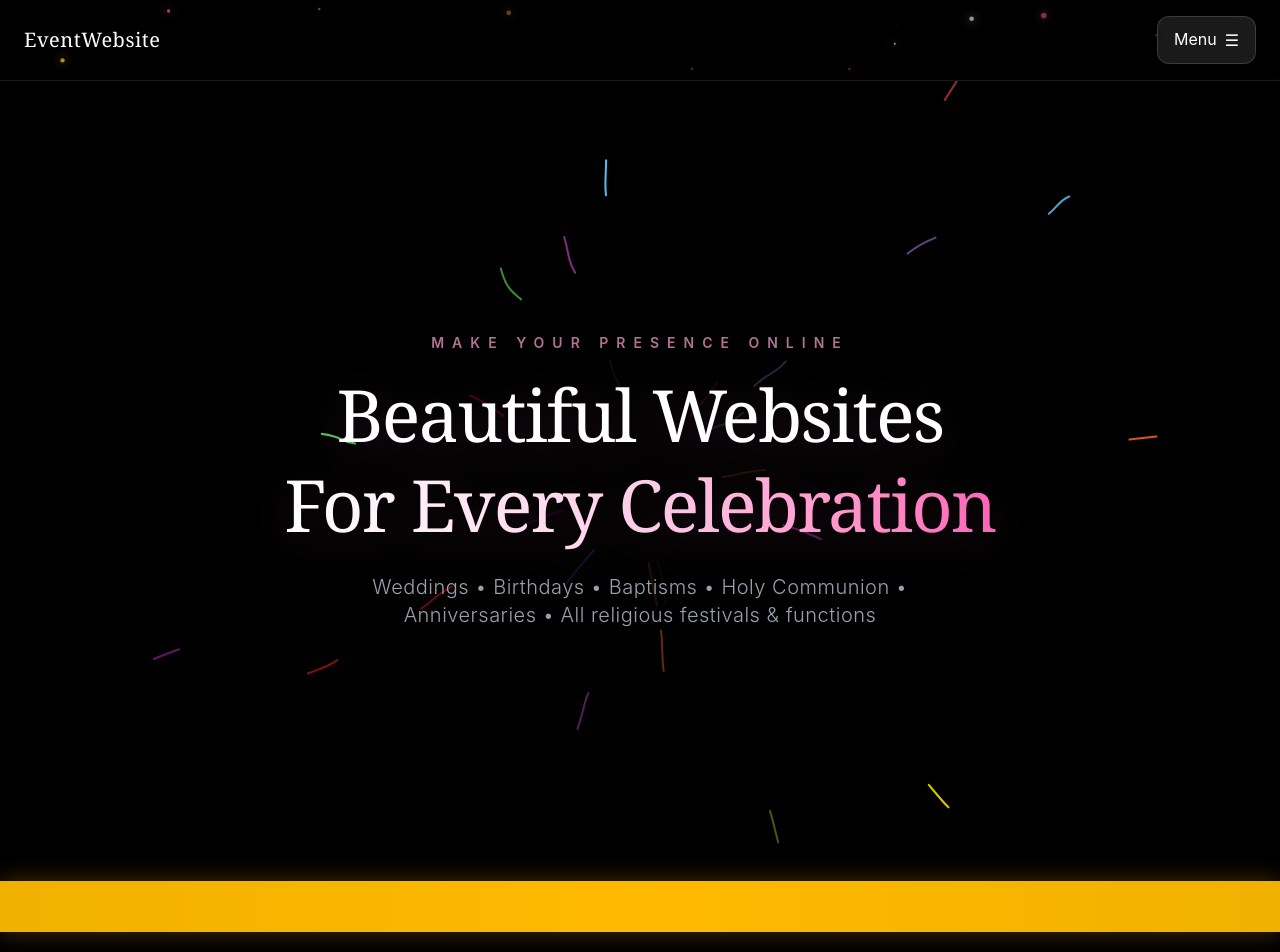
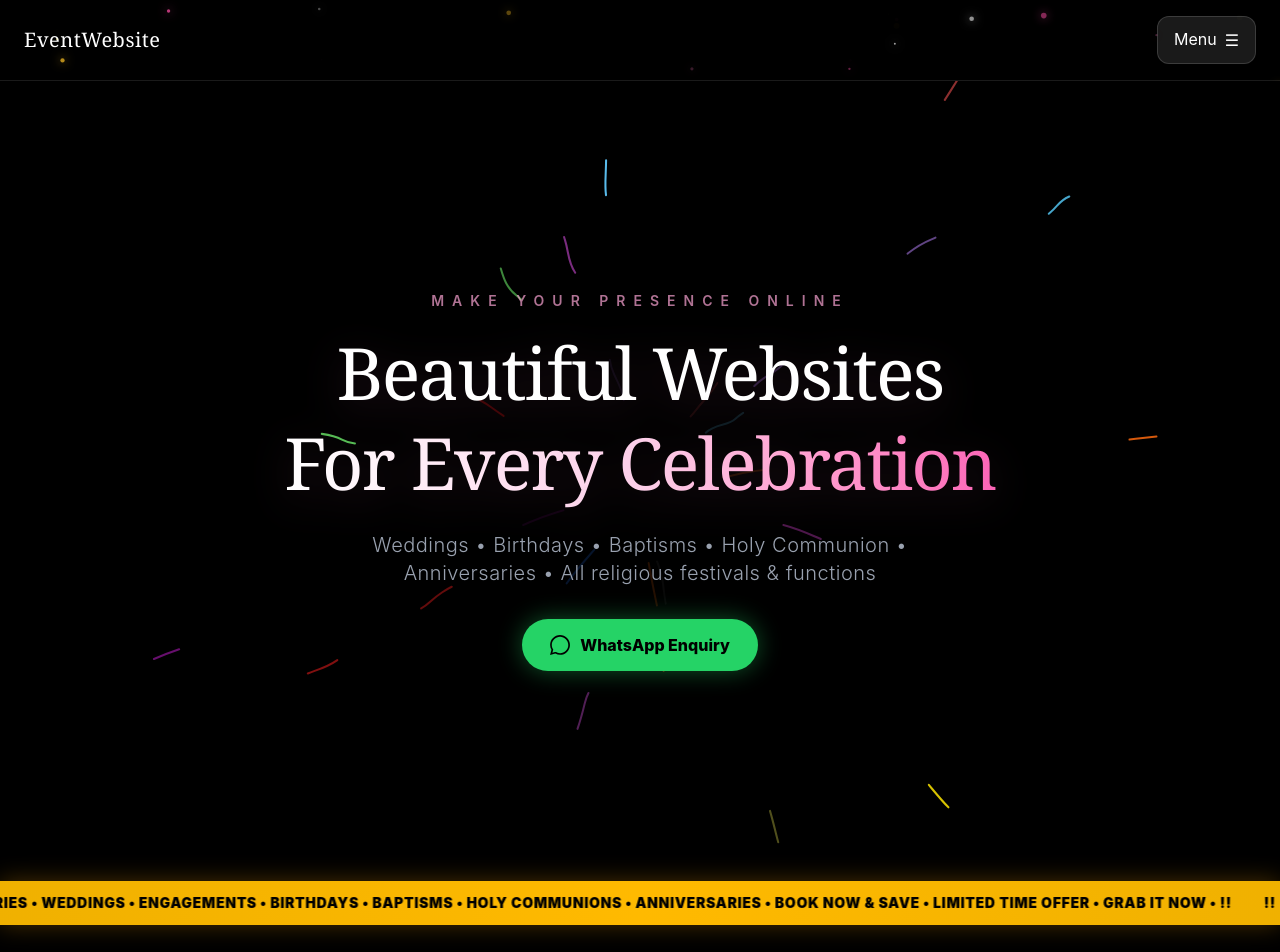
Before and after one commit to ELDRIN23/event-website, a React (Vite) app: page / in a window 1280 px wide. Shown: the top 952 px of the page. Built offline with nearby package versions, Linux system fonts and the light colour scheme.

Commit message:
updated app.jsx bg animation

```diff
--- a/src/App.jsx
+++ b/src/App.jsx
@@ -170,12 +170,29 @@ export default function App() {
     },
   ];
 
+  const launchOfferText =
+    "!! 🎉 LAUNCH OFFER — GET 10% OFF ON ALL EVENT WEBSITE CATEGORIES • WEDDINGS • ENGAGEMENTS • BIRTHDAYS • BAPTISMS • HOLY COMMUNIONS • ANNIVERSARIES • BOOK NOW & SAVE • LIMITED TIME OFFER • GRAB IT NOW • !!";
+
   return (
     <div className="bg-[#000000] text-white min-h-screen relative selection:bg-pink-500 selection:text-black overflow-x-hidden">
-      {/* GLOBAL BACKGROUND PARTICLES (Fixed in background, hidden under Hero due to solid bg) */}
+      {/* CSS KEYFRAMES FOR HARDWARE-ACCELERATED MOBILE MARQUEE */}
+      <style>{`
+        @keyframes smoothMarquee {
+          0% { transform: translate3d(0, 0, 0); }
+          100% { transform: translate3d(-50%, 0, 0); }
+        }
+        .animate-smooth-marquee {
+          display: flex;
+          width: max-content;
+          will-change: transform;
+          animation: smoothMarquee 22s linear infinite;
+        }
+      `}</style>
+
+      {/* GLOBAL BACKGROUND PARTICLES */}
       <BackgroundParticlesCanvas />
 
-      {/* HERO SECTION ONLY WITH BACKGROUND LINES & SOLID BG (NO PARTICLES HERE) */}
+      {/* HERO SECTION WITH WHATSAPP CTA */}
       <div className="relative z-10 bg-[#000000] w-full">
         <BackgroundLines className="min-h-[80vh] md:min-h-[85vh] bg-[#000000] w-full flex items-center justify-center">
           <section className="min-h-[80vh] md:min-h-[85vh] flex items-center justify-center text-center px-4 sm:px-6 py-12 md:py-20 relative z-10 w-full">
@@ -192,29 +209,55 @@ export default function App() {
                 </span>
               </h1>
 
-              <p className="text-gray-400 text-sm sm:text-base md:text-xl font-light tracking-wide max-w-2xl mx-auto px-2">
+              <p className="text-gray-400 text-sm sm:text-base md:text-xl font-light tracking-wide max-w-2xl mx-auto px-2 mb-8">
                 Weddings • Birthdays • Baptisms • Holy Communion • Anniversaries •
                 All religious festivals & functions
               </p>
+
+              {/* GREEN WHATSAPP HERO BUTTON WITH GUARANTEED BLACK TEXT */}
+              <div className="flex justify-center">
+                <a
+                  href="https://wa.me/919876543210"
+                  target="_blank"
+                  rel="noreferrer"
+                  style={{ color: "#000000" }}
+                  className="inline-flex items-center gap-2.5 bg-[#25D366] hover:bg-[#20ba5a] text-black font-extrabold px-7 py-3.5 rounded-full shadow-[0_0_25px_rgba(37,211,102,0.4)] hover:scale-105 transition-all duration-300 text-sm sm:text-base cursor-pointer"
+                >
+                  <svg
+                    className="w-5 h-5 fill-black text-black"
+                    viewBox="0 0 24 24"
+                  >
+                    <path d="M.057 24l1.687-6.163c-1.041-1.804-1.588-3.849-1.587-5.946.003-6.556 5.338-11.891 11.893-11.891 3.181.001 6.167 1.24 8.413 3.488 2.245 2.248 3.481 5.236 3.48 8.414-.003 6.557-5.338 11.892-11.893 11.892-1.99-.001-3.951-.5-5.688-1.448l-6.205 1.654zm6.597-3.807c1.676.995 3.276 1.591 5.392 1.592 5.448 0 9.886-4.434 9.889-9.885.002-5.462-4.415-9.89-9.881-9.892-5.452 0-9.887 4.434-9.889 9.884-.001 2.225.651 3.891 1.746 5.634l-.999 3.648 3.842-.981z" />
+                  </svg>
+                  <span style={{ color: "#000000" }} className="text-black font-extrabold">
+                    WhatsApp Enquiry
+                  </span>
+                </a>
+              </div>
             </div>
           </section>
         </BackgroundLines>
       </div>
 
-      {/* LAUNCH OFFER MARQUEE */}
-      <section className="bg-gradient-to-r from-yellow-500 via-amber-400 to-yellow-500 py-3 relative z-10 shadow-[0_0_25px_rgba(245,158,11,0.3)]">
-        <marquee
-          scrollamount="4"
-          className="text-black font-black uppercase text-xs md:text-sm tracking-wider"
-        >
-          !! 🎉 LAUNCH OFFER — GET 10% OFF ON ALL EVENT WEBSITE CATEGORIES •
-          WEDDINGS • ENGAGEMENTS • BIRTHDAYS • BAPTISMS • HOLY COMMUNIONS •
-          ANNIVERSARIES • BOOK NOW & SAVE • LIMITED TIME OFFER • GRAB IT NOW •
-          !!
-        </marquee>
+      {/* LAUNCH OFFER MARQUEE (GPU ACCELERATED, INSTANT START ON MOBILE) */}
+      <section className="bg-gradient-to-r from-yellow-500 via-amber-400 to-yellow-500 py-3 relative z-10 shadow-[0_0_25px_rgba(245,158,11,0.3)] overflow-hidden">
+        <div className="animate-smooth-marquee">
+          <span
+            style={{ color: "#000000" }}
+            className="text-black font-black uppercase text-xs md:text-sm tracking-wider whitespace-nowrap pr-8"
+          >
+            {launchOfferText}
+          </span>
+          <span
+            style={{ color: "#000000" }}
+            className="text-black font-black uppercase text-xs md:text-sm tracking-wider whitespace-nowrap pr-8"
+          >
+            {launchOfferText}
+          </span>
+        </div>
       </section>
 
-      {/* DEMO COLLECTIONS (PROPORTIONAL MOBILE RESPONSIVE CARDS) */}
+      {/* DEMO COLLECTIONS */}
       <section className="py-12 md:py-24 px-4 sm:px-6 md:px-16 relative z-10">
         <div className="text-center mb-8 md:mb-16">
           <p className="uppercase tracking-[4px] text-pink-300 text-xs font-semibold mb-2">
@@ -230,7 +273,6 @@ export default function App() {
               className="group [perspective:1000px] cursor-pointer"
             >
               <div className="bg-[#050505]/90 backdrop-blur-sm rounded-2xl sm:rounded-3xl overflow-hidden border border-white/10 transition-all duration-500 [transform-style:preserve-3d] group-hover:[transform:rotateX(8deg)_rotateY(-4deg)_translateZ(20px)] group-hover:border-pink-300/50 group-hover:shadow-[0_20px_50px_rgba(244,114,182,0.2)]">
-                {/* Responsive Aspect Ratio instead of overly tall fixed heights */}
                 <div className="overflow-hidden relative aspect-[16/10] sm:aspect-auto sm:h-64">
                   <img
                     src={item.image}
@@ -259,7 +301,7 @@ export default function App() {
         </div>
       </section>
 
-      {/* PRICING SECTION (TRANSPARENT BG - SHOWS PARTICLES) */}
+      {/* PRICING SECTION */}
       <section className="py-16 md:py-24 px-4 sm:px-6 relative z-10 border-t border-white/5">
         <div className="text-center mb-12 md:mb-16">
           <p className="uppercase tracking-[4px] text-pink-300 text-xs font-semibold mb-2">
@@ -296,7 +338,7 @@ export default function App() {
         </div>
       </section>
 
-      {/* PROCEDURE & TIMELINE SECTION (TRANSPARENT BG - SHOWS PARTICLES) */}
+      {/* PROCEDURE & TIMELINE SECTION */}
       <section className="py-16 md:py-24 px-4 sm:px-6 max-w-6xl mx-auto relative z-10 border-t border-white/5">
         <div className="text-center mb-12 md:mb-16">
           <p className="uppercase tracking-[4px] text-pink-300 text-xs font-semibold mb-2">
@@ -316,14 +358,12 @@ export default function App() {
               <li key={idx} className="group [perspective:1000px]">
                 {idx !== 0 && <hr className="bg-pink-300/20" />}
 
-                {/* Timeline Icon Node */}
                 <div className="timeline-middle z-10 my-4">
                   <div className="w-10 h-10 sm:w-12 sm:h-12 rounded-full bg-gradient-to-r from-pink-300 to-pink-500 text-black font-black flex items-center justify-center text-xs sm:text-sm shadow-[0_0_20px_rgba(244,114,182,0.5)] border-2 border-black group-hover:scale-125 transition-transform duration-300">
                     {step.step}
                   </div>
                 </div>
 
-                {/* Timeline Card Content */}
                 <div
                   className={`${
                     isEven
@@ -375,7 +415,7 @@ export default function App() {
         </div>
       </section>
 
-      {/* CONTACT SECTION */}
+      {/* CONTACT SECTION WITH WHATSAPP ENQUIRY */}
       <section className="py-16 md:py-24 text-center px-4 sm:px-6 relative z-10 border-t border-white/5">
         <h2 className="text-3xl md:text-5xl font-serif mb-4">
           Let's Build Something Beautiful
@@ -385,8 +425,16 @@ export default function App() {
           Contact us to start creating your custom event website.
         </p>
 
-        <a href="https://wa.me/919876543210" target="_blank" rel="noreferrer">
-          <button className="bg-gradient-to-r from-pink-200 to-pink-400 text-black px-8 sm:px-10 py-3 sm:py-4 rounded-full font-bold text-sm sm:text-base hover:scale-110 transition-transform duration-300 shadow-[0_0_30px_rgba(244,114,182,0.3)]">
+        <a
+          href="https://wa.me/919876543210"
+          target="_blank"
+          rel="noreferrer"
+          className="inline-block"
+        >
+          <button
+            style={{ color: "#000000" }}
+            className="bg-[#25D366] hover:bg-[#20ba5a] text-black px-8 sm:px-10 py-3 sm:py-4 rounded-full font-extrabold text-sm sm:text-base hover:scale-110 transition-transform duration-300 shadow-[0_0_30px_rgba(37,211,102,0.4)]"
+          >
             WhatsApp Enquiry
           </button>
         </a>
```
